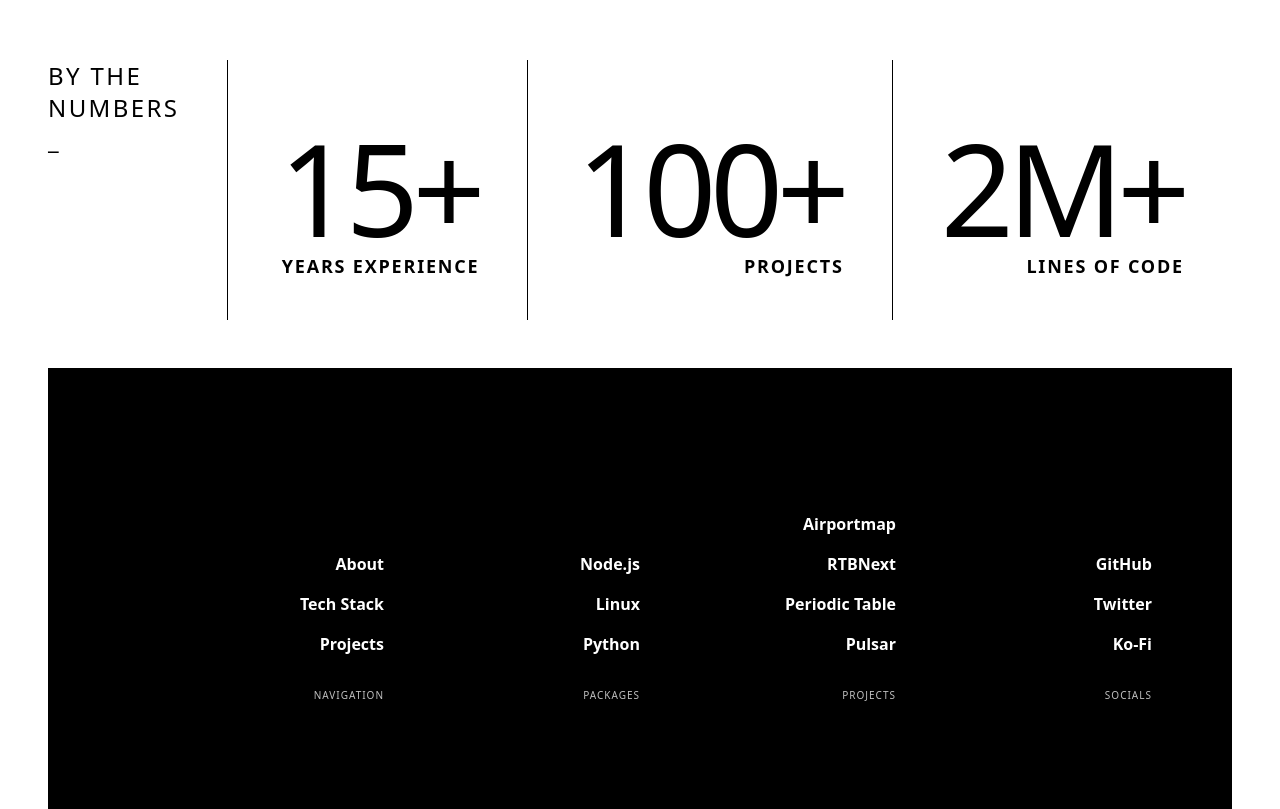
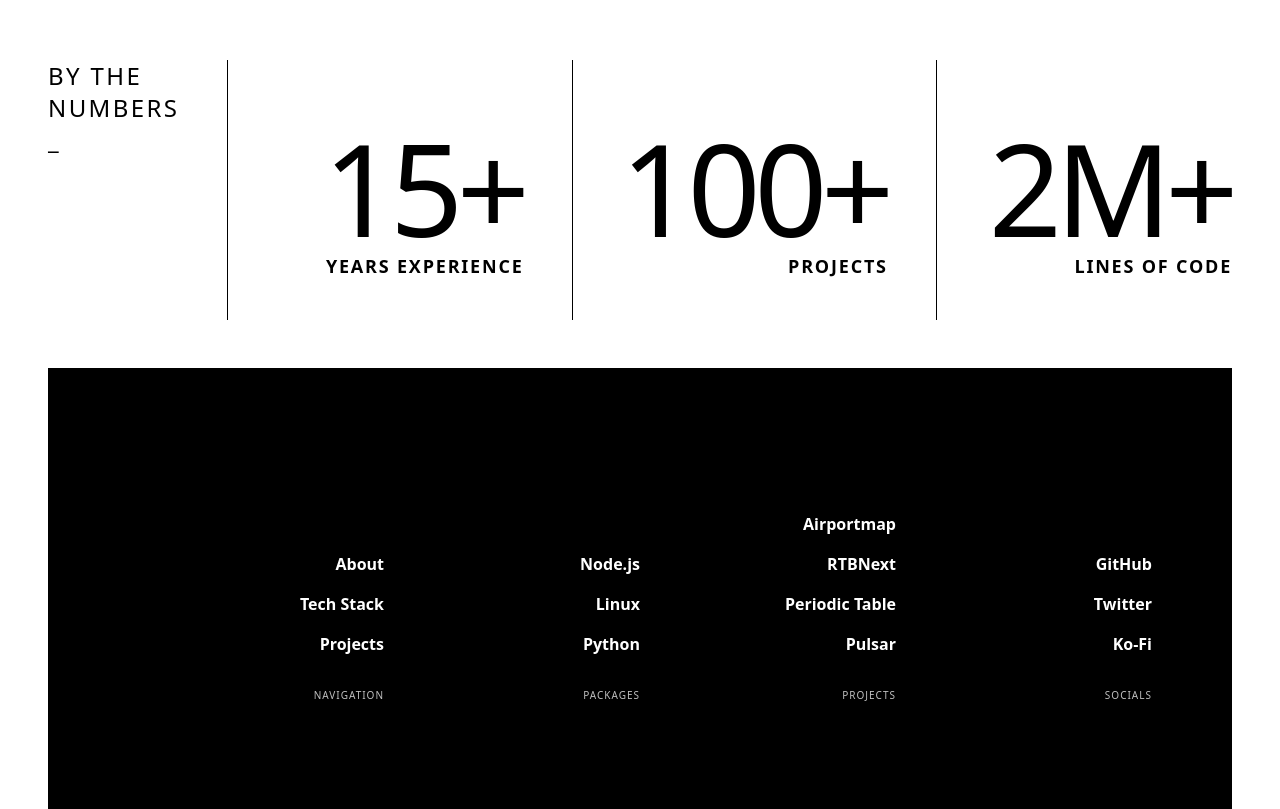
Before and after one commit to komed3/web, a React (Vite) app: page / in a window 1280 px wide. Shown: the part 3317-4126 px from the top of the page. Built offline with nearby package versions, Linux system fonts and the light colour scheme; a web font is replaced by a local one.

Commit message:
Update Numbers.tsx

```diff
--- a/src/components/Numbers.tsx
+++ b/src/components/Numbers.tsx
@@ -7,18 +7,18 @@ const NUMBERS = [
 
 export function Numbers () {
   return (
-    <div className= 'flex p-12 divide-x divide-(--text)'>
+    <div className= 'flex py-12 divide-x divide-(--main)'>
       { /** Label */ }
-      <div className= 'shrink-0 flex flex-col pr-12 text-2xl uppercase font-extralight tracking-widest'>
+      <div className= 'shrink-0 flex flex-col px-12 text-2xl uppercase font-extralight tracking-widest'>
         <span>By the</span>
         <span>numbers</span>
         <span>_</span>
       </div>
 
       { /** Numbers */ }
-      { NUMBERS.map( ( { label, value }, i ) => (
+      { NUMBERS.map( ( { label, value } ) => (
         <div
-          key= { i }
+          key= { label }
           className= 'flex-1 px-12 pt-16 pb-10 text-right'
         >
           <div className= 'text-9xl font-extralight tracking-tighter'>
```
